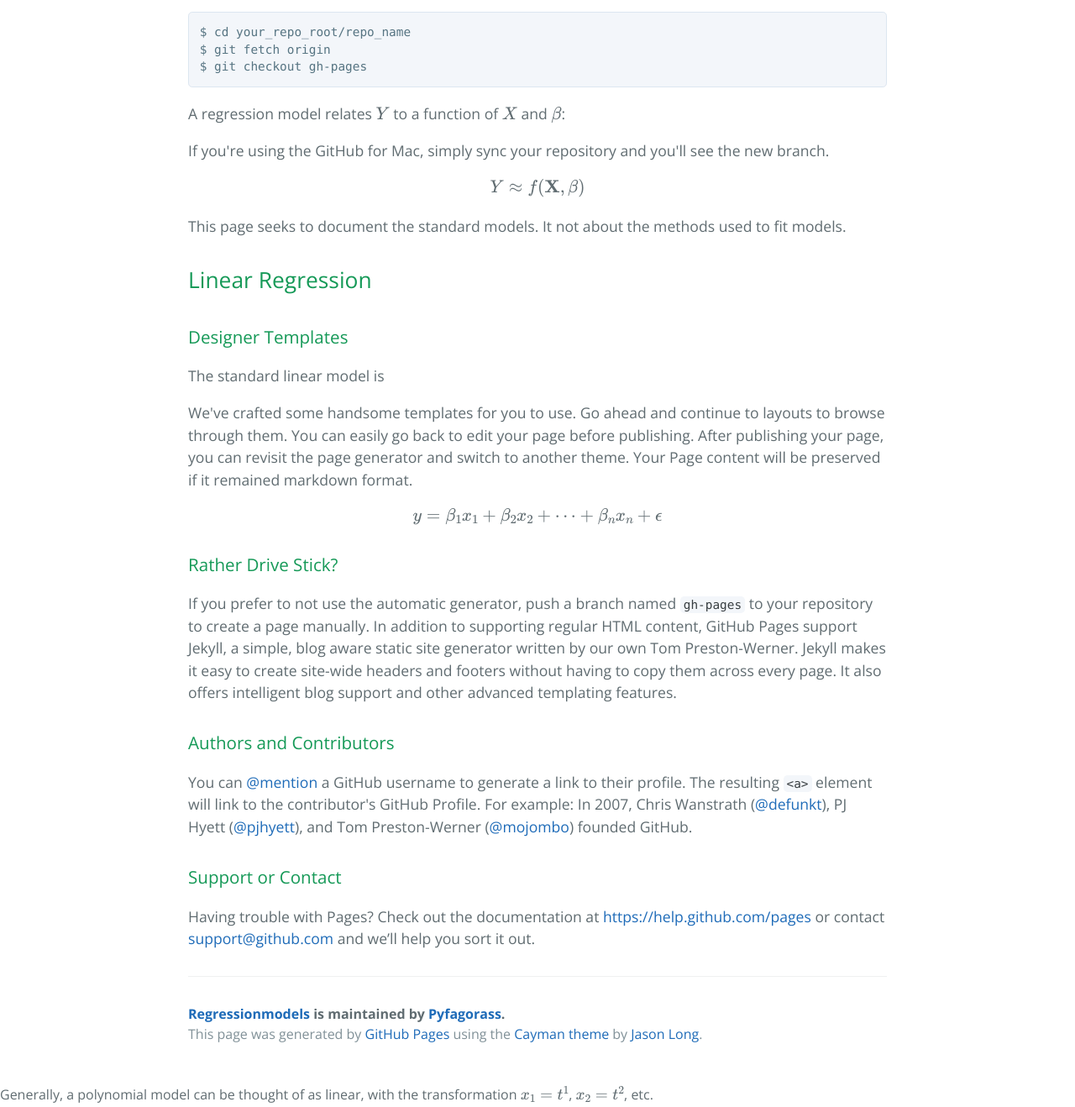
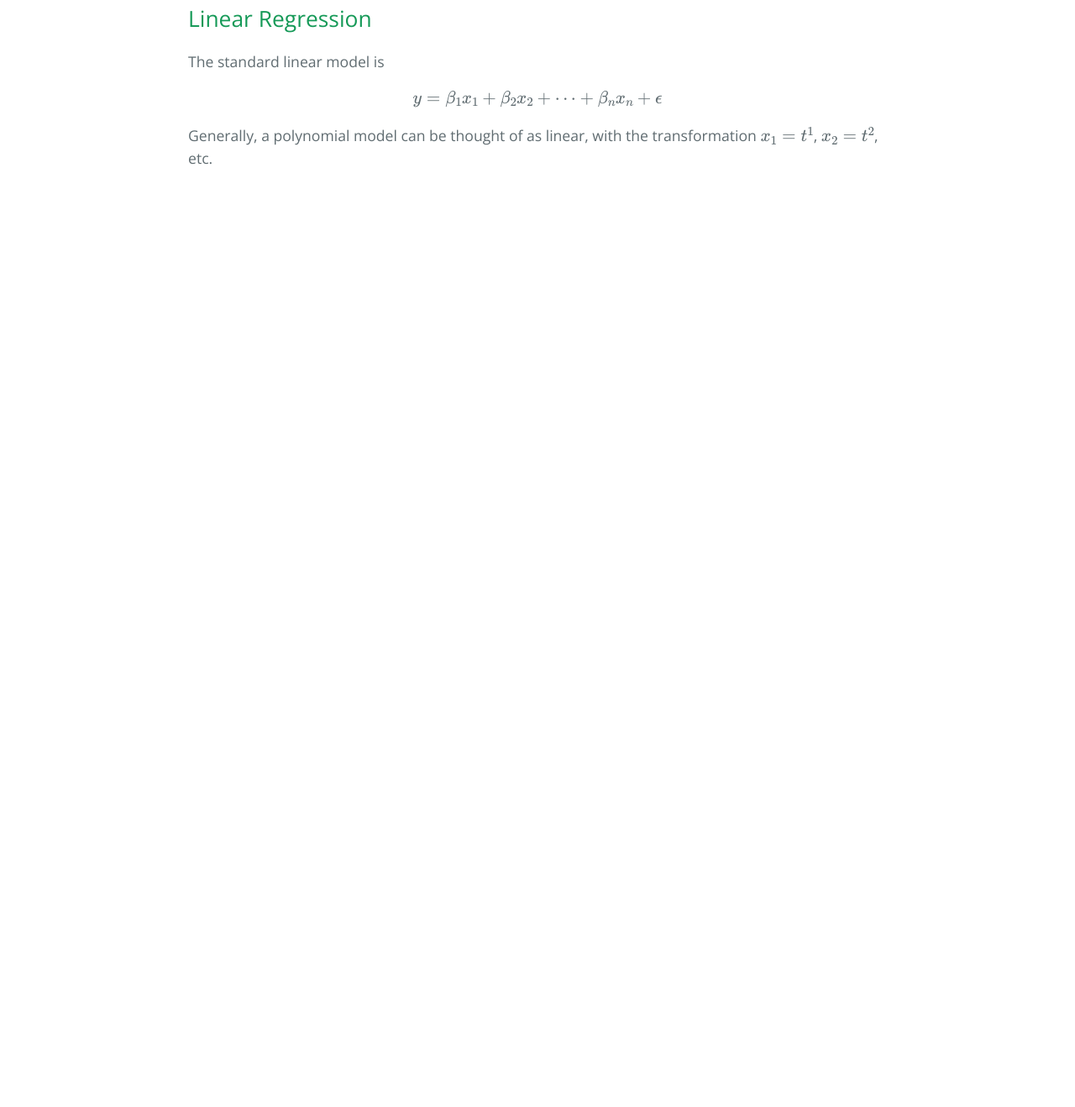
Before and after one commit to Pyfagorass/RegressionModels, a plain HTML site: page index.html in a window 1280 px wide. Shown: the part 910-2228 px from the top of the page at 84% size. After the commit the page ends 1161 px from the top, so only its background shows below. Drawn offline with nearby package versions, Linux system fonts and the light colour scheme; some packages are replaced by stand-ins of ours.

Commit message:
IDK
Really, IDK

```diff
--- a/index.html
+++ b/index.html
@@ -25,24 +25,17 @@ It includes many techniques for modeling and analysing several variables, when t
 between a dependent variable and one or more independent variables. More specifically, regression analysis
 helps one understand how the typical value of the dependent variable (or 'criterion variable') changes when any
 one of the independent variables is varied, while the other independent variables are held fixed.</p>
-      <h3>
-<a id="welcome-to-github-pages" class="anchor" href="#welcome-to-github-pages" aria-hidden="true"><span class="octicon octicon-link"></span></a>Welcome to GitHub Pages.</h3>
+
 
 <p>Regression models involve the following variables:</p>
-<p>This automatic page generator is the easiest way to create beautiful pages for all of your projects. Author your page content here using GitHub Flavored Markdown, select a template crafted by a designer, and publish. After your page is generated, you can check out the new branch:</p>
 
 <ul>
   <li>The <b>unknown parameters</b>, denoted as $\beta$, which may represent a scalar or a vector.</li>
   <li>The <b>independent variables</b>, $X$</li>
   <li>The <b>depdendent variable</b>, $Y$</li>
 </ul>
-<pre><code>$ cd your_repo_root/repo_name
-$ git fetch origin
-$ git checkout gh-pages
-</code></pre>
 
 <p>A regression model relates $Y$ to a function of $X$ and $\beta$:</p>
-<p>If you're using the GitHub for Mac, simply sync your repository and you'll see the new branch.</p>
 
     $$Y \approx f (\mathbf {X}, \beta)$$
 
@@ -51,46 +44,10 @@ $ git checkout gh-pages
 </p>
 
 <h1>Linear Regression</h1>
-<h3>
-<a id="designer-templates" class="anchor" href="#designer-templates" aria-hidden="true"><span class="octicon octicon-link"></span></a>Designer Templates</h3>
 
 <p>The standard linear model is</p>
-<p>We've crafted some handsome templates for you to use. Go ahead and continue to layouts to browse through them. You can easily go back to edit your page before publishing. After publishing your page, you can revisit the page generator and switch to another theme. Your Page content will be preserved if it remained markdown format.</p>
 
 $$ y = \beta_1 x_1 + \beta_2 x_2 + \cdots + \beta_n x_n + \epsilon $$
-<h3>
-<a id="rather-drive-stick" class="anchor" href="#rather-drive-stick" aria-hidden="true"><span class="octicon octicon-link"></span></a>Rather Drive Stick?</h3>
-
-<p>If you prefer to not use the automatic generator, push a branch named <code>gh-pages</code> to your repository to create a page manually. In addition to supporting regular HTML content, GitHub Pages support Jekyll, a simple, blog aware static site generator written by our own Tom Preston-Werner. Jekyll makes it easy to create site-wide headers and footers without having to copy them across every page. It also offers intelligent blog support and other advanced templating features.</p>
-
-<h3>
-<a id="authors-and-contributors" class="anchor" href="#authors-and-contributors" aria-hidden="true"><span class="octicon octicon-link"></span></a>Authors and Contributors</h3>
-
-<p>You can <a href="https://github.com/blog/821" class="user-mention">@mention</a> a GitHub username to generate a link to their profile. The resulting <code>&lt;a&gt;</code> element will link to the contributor's GitHub Profile. For example: In 2007, Chris Wanstrath (<a href="https://github.com/defunkt" class="user-mention">@defunkt</a>), PJ Hyett (<a href="https://github.com/pjhyett" class="user-mention">@pjhyett</a>), and Tom Preston-Werner (<a href="https://github.com/mojombo" class="user-mention">@mojombo</a>) founded GitHub.</p>
-
-<h3>
-<a id="support-or-contact" class="anchor" href="#support-or-contact" aria-hidden="true"><span class="octicon octicon-link"></span></a>Support or Contact</h3>
-
-<p>Having trouble with Pages? Check out the documentation at <a href="https://help.github.com/pages">https://help.github.com/pages</a> or contact <a href="mailto:support@github.com">support@github.com</a> and we’ll help you sort it out.</p>
-
-      <footer class="site-footer">
-        <span class="site-footer-owner"><a href="https://github.com/Pyfagorass/RegressionModels">Regressionmodels</a> is maintained by <a href="https://github.com/Pyfagorass">Pyfagorass</a>.</span>
-
-        <span class="site-footer-credits">This page was generated by <a href="https://pages.github.com">GitHub Pages</a> using the <a href="https://github.com/jasonlong/cayman-theme">Cayman theme</a> by <a href="https://twitter.com/jasonlong">Jason Long</a>.</span>
-      </footer>
-
-    </section>
-
-            <script type="text/javascript">
-            var gaJsHost = (("https:" == document.location.protocol) ? "https://ssl." : "http://www.");
-            document.write(unescape("%3Cscript src='" + gaJsHost + "google-analytics.com/ga.js' type='text/javascript'%3E%3C/script%3E"));
-          </script>
-          <script type="text/javascript">
-            try {
-              var pageTracker = _gat._getTracker("UA-63152304-1");
-            pageTracker._trackPageview();
-            } catch(err) {}
-          </script>
 
 <p>Generally, a polynomial model can be thought of as linear, with the transformation $x_1 = t^1$, $x_2 = t^2$, etc. </p>
 
```
